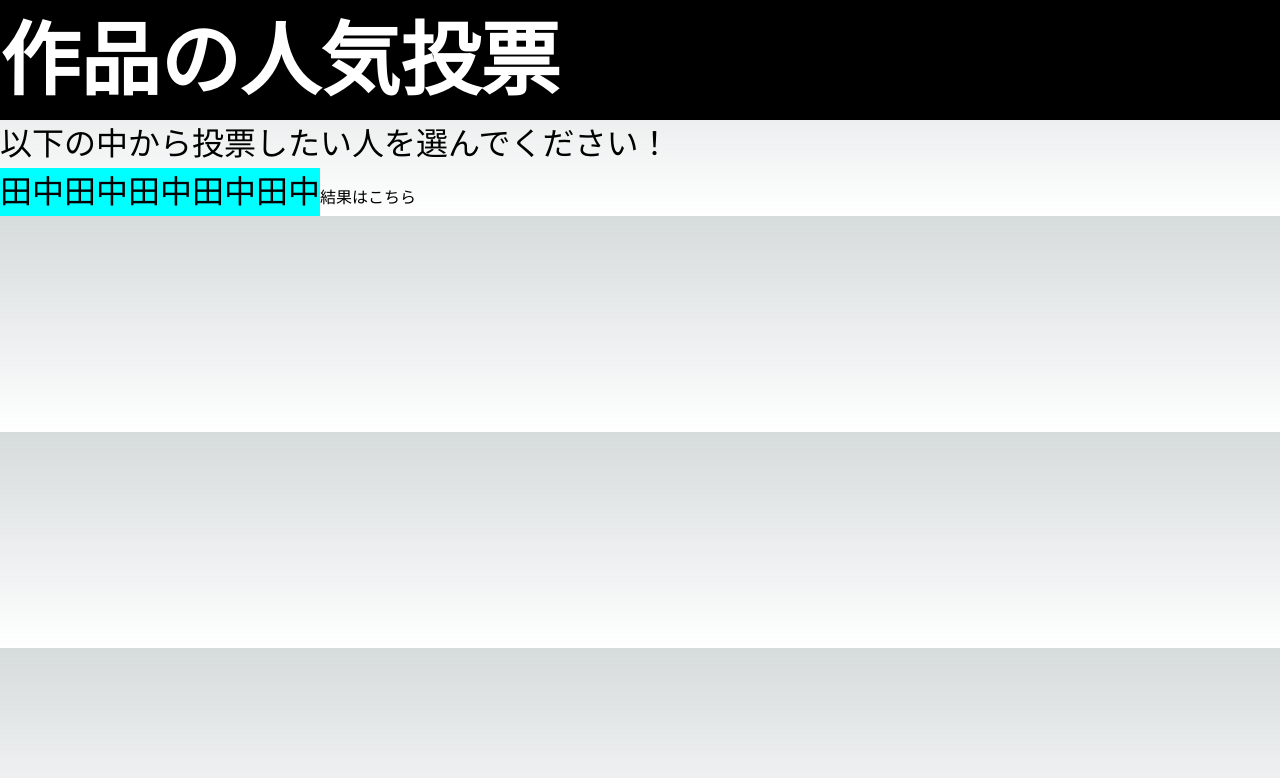
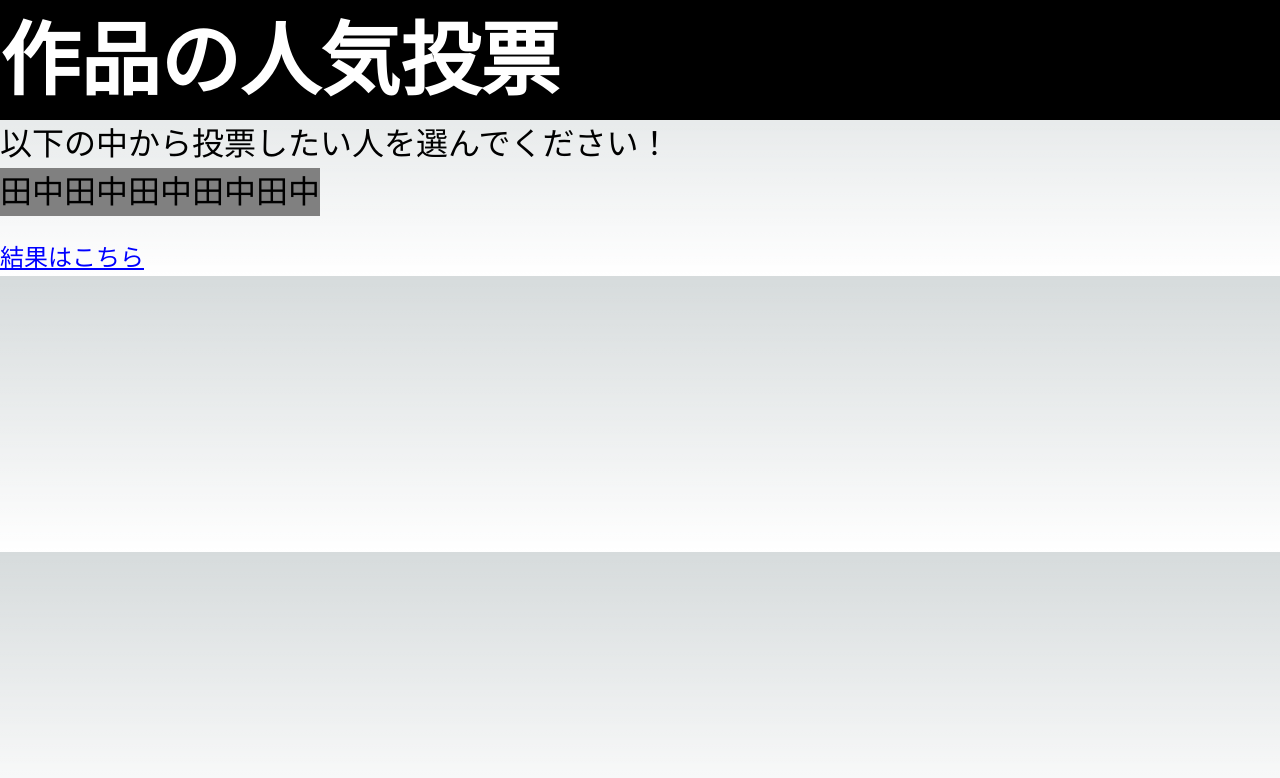
Before and after one commit to lCyou/hivehack2023-a, a Next.js app: page /vote in a window 1280 px wide. Shown: the top 778 px of the page. Built offline with nearby package versions, Linux system fonts and the light colour scheme.

Commit message:
結果ページへのリンクの設置

```diff
--- a/app/componets/result-link.jsx
+++ b/app/componets/result-link.jsx
@@ -1,6 +1,7 @@
 "use client"
 import Image from 'next/image'
 import styles from './result-link.module.css'
+import Link from 'next/link';
 // const votees = [{ name: '田中' }, { name: '田中' }, { name: '田中' }, { name: '田中' }, { name: '田中' }];
 // const eventName = "作品の人気投票";
 //const eventName =
@@ -9,10 +10,15 @@ import styles from './result-link.module.css'
 export default function ResultLink() {
     const vote = () => {
         alert("田中");
+        //vote();
     }
     return (
         <>
-            <a>結果はこちら</a>
+            <br></br>
+            <br></br>
+            <Link className={styles['link']} href="../result">
+                結果はこちら
+            </Link>
         </>
     )
 }
--- a/app/componets/result-link.module.css
+++ b/app/componets/result-link.module.css
@@ -1,4 +1,6 @@
 .link {
-    color:azure;
+    color:blue;
+    font-size: 1.5em;
+    text-decoration: underline;
 
 }
--- a/app/vote/page.module.css
+++ b/app/vote/page.module.css
@@ -1,5 +1,5 @@
 .btn {
-    background-color: aqua;
+    background-color: gray;
     font-size: 2em;
 }
 
```
